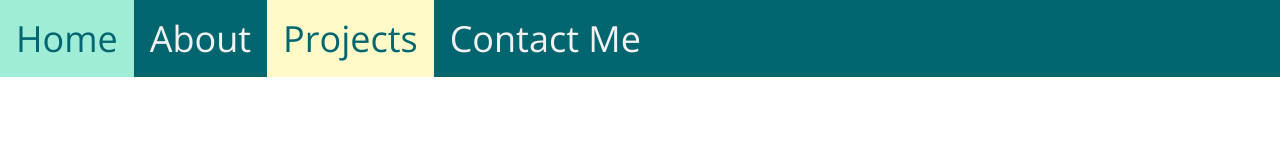
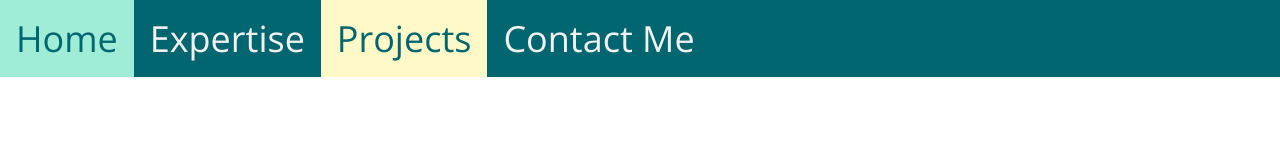
Before and after one commit to kiergc/kiergc.github.io, a plain HTML site: page projects.html in a window 1280 px wide. Drawn offline with nearby package versions, Linux system fonts and the light colour scheme.

Commit message:
Changed about.html to expertise.html

```diff
--- a/projects.html
+++ b/projects.html
@@ -3,13 +3,13 @@
   <head>
     <meta charset="utf-8">
     <meta name="viewport" content="width=device-width, initial-scale=1">
-    <title>Made with Thimble</title>
+    <title>Kay GC Projects</title>
     <link rel="stylesheet" href="style.css">
   </head>
   <body>
     <div class="menu">
       <a href="index.html">Home</a>
-      <a href="about.html">About</a>
+      <a href="expertise.html">Expertise</a>
       <a class="active" href="projects.html">Projects</a>
       <a href="contact.html">Contact Me</a>
     </div>
```
